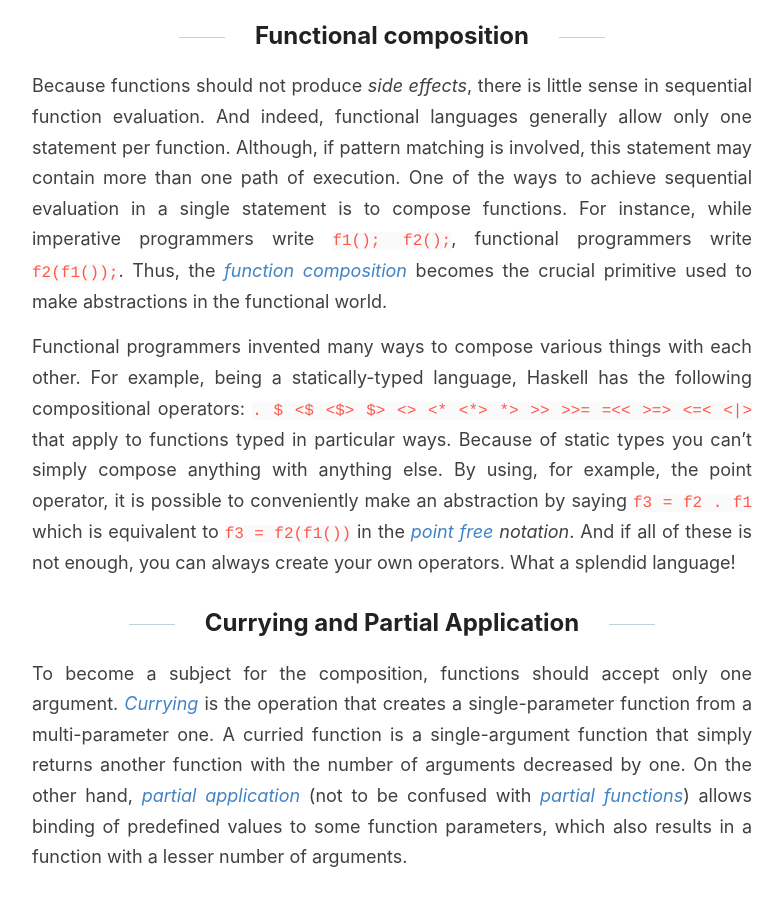
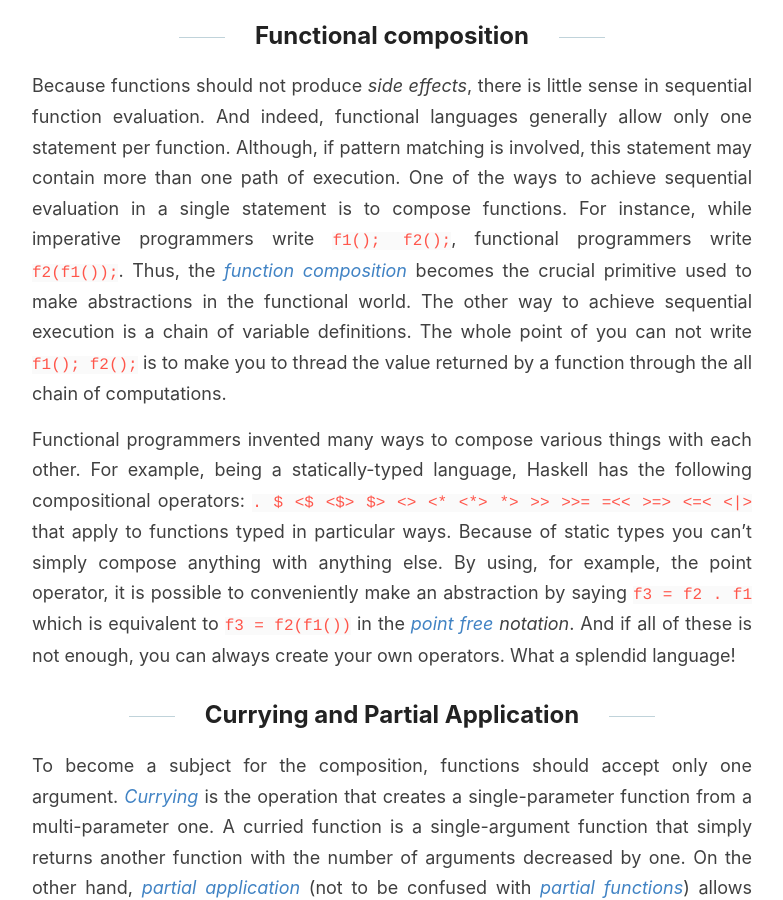
Before and after one commit to GChristensen/posts, a Jekyll site: the page built from _posts/2022-06-29-understand-functional-programming-in-20-minutes.md, in a window 1280 px wide and 900 px high, scrolled down 2609 px. Shown: the whole window, without its empty margins (248-1031 px from the left). Built offline with Jekyll 4.4.1, drawn with Linux system fonts in a browser that asks for light colours; some of the changed text lies outside the part shown.

Commit message:
blog edit

```diff
--- a/_posts/2022-06-29-understand-functional-programming-in-20-minutes.md
+++ b/_posts/2022-06-29-understand-functional-programming-in-20-minutes.md
@@ -111,6 +111,9 @@ functions. For instance, while imperative programmers write `f1(); f2();`,
 functional programmers write `f2(f1());`. Thus, the *[function
 composition](https://en.wikipedia.org/wiki/Function_composition_(computer_science))*
 becomes the crucial primitive used to make abstractions in the functional world.
+The other way to achieve sequential execution is a chain of variable definitions.
+The whole point of you can not write `f1(); f2();` is to make you to thread the value
+returned by a function through the all chain of computations.
 
 Functional programmers invented many ways to compose various
 things with each other. For example, being a statically-typed language, Haskell has
```
Also changed, not shown: other parts of _posts/2022-06-29-understand-functional-programming-in-20-minutes.md (+1 -1 lines), _posts/2021-07-07-how-to-design-software-systems-qmark.md (+1 -1 lines).
